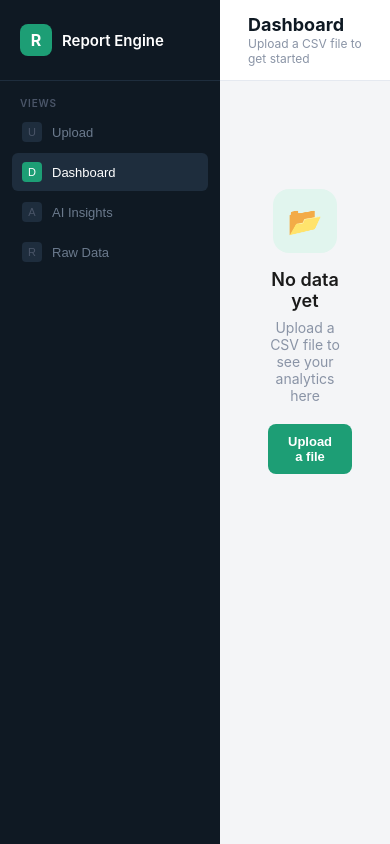
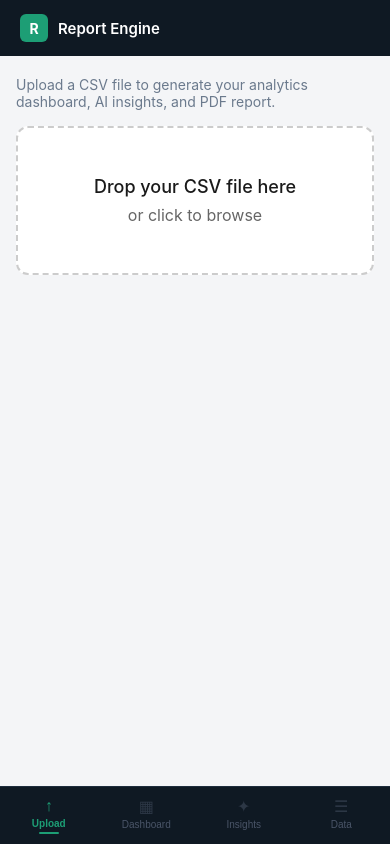
Before and after one commit to Mike1ch/report-engine, a React (Vite) app: page / in a window 390 px wide. Built offline with nearby package versions, Linux system fonts and the light colour scheme.

Commit message:
make app mobile friendly with bottom nav

```diff
--- a/src/App.jsx
+++ b/src/App.jsx
@@ -10,7 +10,7 @@ function App() {
   const [insights, setInsights] = useState([])
   const [loadingInsights, setLoadingInsights] = useState(false)
   const [exporting, setExporting] = useState(false)
-  const [activeTab, setActiveTab] = useState('dashboard')
+  const [activeTab, setActiveTab] = useState('upload')
   const [fileName, setFileName] = useState('')
 
   async function handleDataLoaded(rows) {
@@ -41,112 +41,57 @@ function App() {
   }
 
   const navItems = [
-    { id: 'upload', label: 'Upload', icon: 'U' },
-    { id: 'dashboard', label: 'Dashboard', icon: 'D' },
-    { id: 'insights', label: 'AI Insights', icon: 'A' },
-    { id: 'data', label: 'Raw Data', icon: 'R' },
+    { id: 'upload', label: 'Upload', icon: '↑' },
+    { id: 'dashboard', label: 'Dashboard', icon: '▦' },
+    { id: 'insights', label: 'Insights', icon: '✦' },
+    { id: 'data', label: 'Data', icon: '☰' },
   ]
 
   return (
-    <div style={{ display: 'flex', minHeight: '100vh' }}>
+    <div style={{ display: 'flex', minHeight: '100vh', flexDirection: 'column' }}>
+
+      {/* Top header */}
       <div style={{
-        width: '220px', background: '#0f1923',
-        display: 'flex', flexDirection: 'column', flexShrink: 0,
+        background: '#0f1923',
+        padding: '14px 20px',
+        display: 'flex', alignItems: 'center', justifyContent: 'space-between',
+        position: 'sticky', top: 0, zIndex: 100,
       }}>
-        <div style={{ padding: '24px 20px', borderBottom: '1px solid #1e2d3d' }}>
-          <div style={{ display: 'flex', alignItems: 'center', gap: '10px' }}>
-            <div style={{
-              width: '32px', height: '32px', background: '#1D9E75',
-              borderRadius: '8px', display: 'flex', alignItems: 'center',
-              justifyContent: 'center', fontSize: '16px', color: 'white', fontWeight: '700'
-            }}>R</div>
-            <span style={{ color: 'white', fontWeight: '600', fontSize: '15px' }}>Report Engine</span>
-          </div>
+        <div style={{ display: 'flex', alignItems: 'center', gap: '10px' }}>
+          <div style={{
+            width: '28px', height: '28px', background: '#1D9E75',
+            borderRadius: '6px', display: 'flex', alignItems: 'center',
+            justifyContent: 'center', color: 'white', fontWeight: '700', fontSize: '14px'
+          }}>R</div>
+          <span style={{ color: 'white', fontWeight: '600', fontSize: '15px' }}>Report Engine</span>
         </div>
-
-        {fileName && (
-          <div style={{
-            margin: '16px', padding: '10px 12px',
-            background: '#1e2d3d', borderRadius: '8px', borderLeft: '3px solid #1D9E75',
-          }}>
-            <p style={{ fontSize: '10px', color: '#1D9E75', marginBottom: '2px', fontWeight: '600' }}>ACTIVE FILE</p>
-            <p style={{ fontSize: '12px', color: '#a0aab4' }}>{fileName} loaded</p>
-          </div>
-        )}
-
-        <nav style={{ padding: '8px 12px', flex: 1 }}>
-          <p style={{
-            fontSize: '10px', color: '#4a5568', fontWeight: '600',
-            letterSpacing: '0.08em', padding: '8px 8px 4px', textTransform: 'uppercase'
-          }}>Views</p>
-          {navItems.map(item => (
-            <button key={item.id} onClick={() => setActiveTab(item.id)} style={{
-              display: 'flex', alignItems: 'center', gap: '10px',
-              width: '100%', padding: '9px 10px',
-              background: activeTab === item.id ? '#1e2d3d' : 'none',
-              border: 'none', borderRadius: '6px',
-              color: activeTab === item.id ? 'white' : '#6b7a8d',
-              fontSize: '13px', fontWeight: activeTab === item.id ? '500' : '400',
-              cursor: 'pointer', textAlign: 'left', marginBottom: '2px',
+        <div style={{ display: 'flex', alignItems: 'center', gap: '8px' }}>
+          {fileName && (
+            <span style={{
+              fontSize: '11px', color: '#1D9E75', background: '#1e2d3d',
+              padding: '4px 8px', borderRadius: '20px'
+            }}>{fileName}</span>
+          )}
+          {metrics && (
+            <button onClick={handleExport} disabled={exporting} style={{
+              background: '#1D9E75', color: 'white', border: 'none',
+              borderRadius: '6px', padding: '7px 14px',
+              fontSize: '12px', fontWeight: '600', cursor: 'pointer'
             }}>
-              <span style={{
-                width: '20px', height: '20px',
-                background: activeTab === item.id ? '#1D9E75' : '#1e2d3d',
-                borderRadius: '4px', display: 'flex', alignItems: 'center',
-                justifyContent: 'center', fontSize: '11px',
-                color: activeTab === item.id ? 'white' : '#4a5568', flexShrink: 0,
-              }}>{item.icon}</span>
-              {item.label}
+              {exporting ? '...' : 'Export PDF'}
             </button>
-          ))}
-        </nav>
-
-        {metrics && (
-          <div style={{ padding: '16px' }}>
-            <button onClick={handleExport} disabled={exporting} style={{
-              width: '100%', padding: '10px', background: '#1D9E75',
-              color: 'white', border: 'none', borderRadius: '8px',
-              fontSize: '13px', fontWeight: '600',
-              cursor: exporting ? 'not-allowed' : 'pointer',
-              opacity: exporting ? 0.7 : 1,
-            }}>
-              {exporting ? 'Generating...' : 'Export PDF'}
-            </button>
-          </div>
-        )}
+          )}
+        </div>
       </div>
 
-      <div style={{ flex: 1, display: 'flex', flexDirection: 'column', minWidth: 0 }}>
-        <div style={{
-          background: 'white', borderBottom: '1px solid #e5e9f0',
-          padding: '14px 28px', display: 'flex', alignItems: 'center', justifyContent: 'space-between',
-        }}>
-          <div>
-            <h1 style={{ fontSize: '18px', fontWeight: '700', color: '#0f1923' }}>
-              {activeTab === 'upload' && 'Upload Data'}
-              {activeTab === 'dashboard' && 'Dashboard'}
-              {activeTab === 'insights' && 'AI Insights'}
-              {activeTab === 'data' && 'Raw Data'}
-            </h1>
-            <p style={{ fontSize: '12px', color: '#8a94a6', marginTop: '1px' }}>
-              {metrics
-                ? 'Analyzing ' + metrics.totalOrders + ' orders · Top region: ' + metrics.topRegion
-                : 'Upload a CSV file to get started'}
-            </p>
-          </div>
-          {metrics && (
-            <span style={{
-              fontSize: '12px', color: '#1D9E75', background: '#E1F5EE',
-              padding: '4px 10px', borderRadius: '20px', fontWeight: '500'
-            }}>{fileName} loaded</span>
-          )}
-        </div>
+      {/* Main content */}
+      <div style={{ flex: 1, background: '#f4f5f7', paddingBottom: '70px', overflowY: 'auto' }}>
+        <div style={{ maxWidth: '960px', margin: '0 auto', padding: '20px 16px' }}>
 
-        <div style={{ flex: 1, padding: '28px', overflowY: 'auto' }}>
           {activeTab === 'upload' && (
-            <div style={{ maxWidth: '600px' }}>
-              <p style={{ fontSize: '14px', color: '#6b7a8d', marginBottom: '20px' }}>
-                Upload a CSV file to instantly generate your analytics dashboard, AI insights, and PDF report.
+            <div>
+              <p style={{ fontSize: '14px', color: '#6b7a8d', marginBottom: '16px' }}>
+                Upload a CSV file to generate your analytics dashboard, AI insights, and PDF report.
               </p>
               <FileUpload onDataLoaded={handleDataLoaded} />
               {metrics && (
@@ -157,33 +102,76 @@ function App() {
                 }}>
                   <span style={{ color: '#1D9E75', fontSize: '18px' }}>✓</span>
                   <div>
-                    <p style={{ fontSize: '13px', fontWeight: '600', color: '#0F6E56' }}>File processed successfully</p>
-                    <p style={{ fontSize: '12px', color: '#1D9E75' }}>Click Dashboard in the sidebar to view your analytics</p>
+                    <p style={{ fontSize: '13px', fontWeight: '600', color: '#0F6E56' }}>File processed!</p>
+                    <p style={{ fontSize: '12px', color: '#1D9E75' }}>Tap Dashboard below to view analytics</p>
                   </div>
                 </div>
               )}
             </div>
           )}
 
-          {activeTab === 'dashboard' && (metrics ? <Dashboard metrics={metrics} /> : <EmptyState onUpload={() => setActiveTab('upload')} />)}
-          {activeTab === 'insights' && (metrics ? <InsightsPanel insights={insights} loading={loadingInsights} /> : <EmptyState onUpload={() => setActiveTab('upload')} />)}
-          {activeTab === 'data' && (metrics ? <DataTable metrics={metrics} /> : <EmptyState onUpload={() => setActiveTab('upload')} />)}
+          {activeTab === 'dashboard' && (
+            metrics ? <Dashboard metrics={metrics} /> : <EmptyState onUpload={() => setActiveTab('upload')} />
+          )}
+
+          {activeTab === 'insights' && (
+            metrics
+              ? <InsightsPanel insights={insights} loading={loadingInsights} />
+              : <EmptyState onUpload={() => setActiveTab('upload')} />
+          )}
+
+          {activeTab === 'data' && (
+            metrics ? <DataTable metrics={metrics} /> : <EmptyState onUpload={() => setActiveTab('upload')} />
+          )}
+
         </div>
       </div>
+
+      {/* Bottom navigation bar */}
+      <div style={{
+        position: 'fixed', bottom: 0, left: 0, right: 0,
+        background: '#0f1923', borderTop: '1px solid #1e2d3d',
+        display: 'flex', zIndex: 100,
+      }}>
+        {navItems.map(item => (
+          <button key={item.id} onClick={() => setActiveTab(item.id)} style={{
+            flex: 1, padding: '10px 4px',
+            background: 'none', border: 'none',
+            color: activeTab === item.id ? '#1D9E75' : '#4a5568',
+            cursor: 'pointer', display: 'flex',
+            flexDirection: 'column', alignItems: 'center', gap: '3px',
+          }}>
+            <span style={{
+              fontSize: '16px',
+              opacity: activeTab === item.id ? 1 : 0.5
+            }}>{item.icon}</span>
+            <span style={{
+              fontSize: '10px', fontWeight: activeTab === item.id ? '600' : '400'
+            }}>{item.label}</span>
+            {activeTab === item.id && (
+              <div style={{
+                width: '20px', height: '2px',
+                background: '#1D9E75', borderRadius: '1px'
+              }} />
+            )}
+          </button>
+        ))}
+      </div>
+
     </div>
   )
 }
 
 function EmptyState({ onUpload }) {
   return (
-    <div style={{ textAlign: 'center', padding: '80px 20px' }}>
+    <div style={{ textAlign: 'center', padding: '60px 20px' }}>
       <div style={{
         width: '64px', height: '64px', background: '#E1F5EE',
         borderRadius: '16px', margin: '0 auto 16px',
         display: 'flex', alignItems: 'center', justifyContent: 'center', fontSize: '28px'
       }}>📂</div>
       <h3 style={{ fontSize: '18px', fontWeight: '600', marginBottom: '8px' }}>No data yet</h3>
-      <p style={{ fontSize: '14px', color: '#8a94a6', marginBottom: '20px' }}>Upload a CSV file to see your analytics here</p>
+      <p style={{ fontSize: '14px', color: '#8a94a6', marginBottom: '20px' }}>Upload a CSV file to get started</p>
       <button onClick={onUpload} style={{
         background: '#1D9E75', color: 'white', border: 'none',
         borderRadius: '8px', padding: '10px 20px',
@@ -197,7 +185,7 @@ function DataTable({ metrics }) {
   return (
     <div style={{ background: 'white', borderRadius: '12px', border: '1px solid #e5e9f0', overflow: 'hidden' }}>
       <div style={{
-        padding: '16px 20px', borderBottom: '1px solid #e5e9f0',
+        padding: '14px 16px', borderBottom: '1px solid #e5e9f0',
         display: 'flex', justifyContent: 'space-between', alignItems: 'center'
       }}>
         <h3 style={{ fontSize: '15px', fontWeight: '600' }}>Raw Data</h3>
@@ -206,15 +194,15 @@ function DataTable({ metrics }) {
         </span>
       </div>
       <div style={{ overflowX: 'auto' }}>
-        <table style={{ width: '100%', borderCollapse: 'collapse', fontSize: '13px' }}>
+        <table style={{ width: '100%', borderCollapse: 'collapse', fontSize: '12px' }}>
           <thead>
             <tr style={{ background: '#f8f9fb' }}>
               {metrics.columns.map(col => (
                 <th key={col} style={{
-                  textAlign: 'left', padding: '10px 16px',
+                  textAlign: 'left', padding: '10px 12px',
                   borderBottom: '1px solid #e5e9f0', color: '#6b7a8d',
-                  fontWeight: '600', fontSize: '11px',
-                  textTransform: 'uppercase', letterSpacing: '0.05em'
+                  fontWeight: '600', fontSize: '10px',
+                  textTransform: 'uppercase', whiteSpace: 'nowrap'
                 }}>{col}</th>
               ))}
             </tr>
@@ -223,7 +211,7 @@ function DataTable({ metrics }) {
             {metrics.rawRows.slice(0, 10).map((row, i) => (
               <tr key={i} style={{ borderBottom: '1px solid #f0f2f5' }}>
                 {metrics.columns.map(col => (
-                  <td key={col} style={{ padding: '10px 16px', color: '#374151' }}>{row[col]}</td>
+                  <td key={col} style={{ padding: '10px 12px', color: '#374151', whiteSpace: 'nowrap' }}>{row[col]}</td>
                 ))}
               </tr>
             ))}
```
